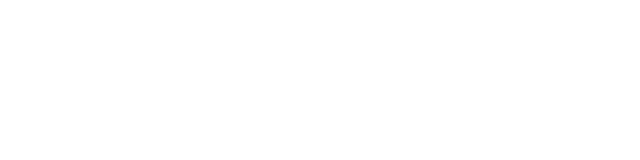
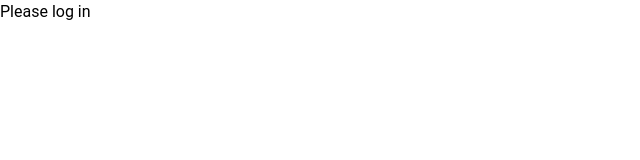
Before and after one commit to Albm1233123/CatLender, a React (Create React App) app in the folder frontend/: page /landingPage in a window 1280 px wide. Before the commit this address had no page. Shown: the top 160 px of the page, without its empty margins (0-640 px from the left). Built offline with nearby package versions, Linux system fonts and the light colour scheme.

Commit message:
Added landing page
added template landing page, and functions to check if user tokens pass to page correctly

```diff
--- a/frontend/src/App.tsx
+++ b/frontend/src/App.tsx
@@ -1,12 +1,14 @@
 import React from 'react';
 import { BrowserRouter as Router, Routes, Route } from 'react-router-dom';
 import LoginPage from './pages/loginPage';
+import LandingPage from './pages/landingPage';
 
 function App() {
   return (
     <Router>
       <Routes>
         <Route path="/" element={<LoginPage />} />
+        <Route path="/landingPage" element={<LandingPage/>}/>
       </Routes>
     </Router>
   );
--- /dev/null
+++ b/frontend/src/pages/landingPage.tsx
@@ -0,0 +1,39 @@
+import React, { useEffect, useState } from 'react';
+import { Box, TextField, Typography, Button, Divider, useTheme } from '@mui/material';
+
+function LandingPage() {
+    const[isLoggedIn, setIsLoggedIn] = useState(false);
+    const[firstName, setFirstName] = useState('');
+
+    // Check if user is logged in
+    useEffect(() => {
+        const token = localStorage.getItem("token");
+        const name = localStorage.getItem('firstName');
+
+        console.log('Token on landing page:', token);
+        if(token) {
+            setIsLoggedIn(true);
+        }
+        if(name) {
+            setFirstName(name);
+        }
+    }, []);
+
+    // loutout
+    // cosnt logout
+    // removeitem
+    // set profile stuff to false or empty string;
+
+    return (
+        <Box>
+            {isLoggedIn ?
+            <>
+                <Typography>Welcome back, {firstName}!</Typography>
+                <Button>Log out</Button>
+            </> :
+                <Typography>Please log in</Typography>}
+        </Box>
+    );
+}
+
+export default LandingPage;
--- a/frontend/src/pages/loginPage.tsx
+++ b/frontend/src/pages/loginPage.tsx
@@ -1,5 +1,6 @@
 import React, { useState} from 'react';
 import { Box, TextField, Typography, Button, Divider, useTheme } from '@mui/material';
+import { useNavigate } from 'react-router-dom';
 
 function LoginPage() {
 
@@ -9,6 +10,7 @@ function LoginPage() {
   const[password, setPassword] = useState('');
   const[isLogin, setIsLogin] = useState(true);
   const [statusMessage, setStatusMessage] = useState('');
+  const navigate = useNavigate();
 
   // Login func
   const handleLogin = async (e: React.FormEvent<HTMLFormElement>) => {
@@ -29,7 +31,9 @@ function LoginPage() {
       if(response.ok) {
         console.log('Succussful login', result);
         setStatusMessage('Logged in successfully!');
-        // navigate to landing page
+        localStorage.setItem('token', result.token || '');
+        localStorage.setItem('firstName', result.firstName || '');
+        navigate('/landingPage');
       } else {
         console.error('Login failed:', result.error);
         setStatusMessage('Logged in failed');
```
